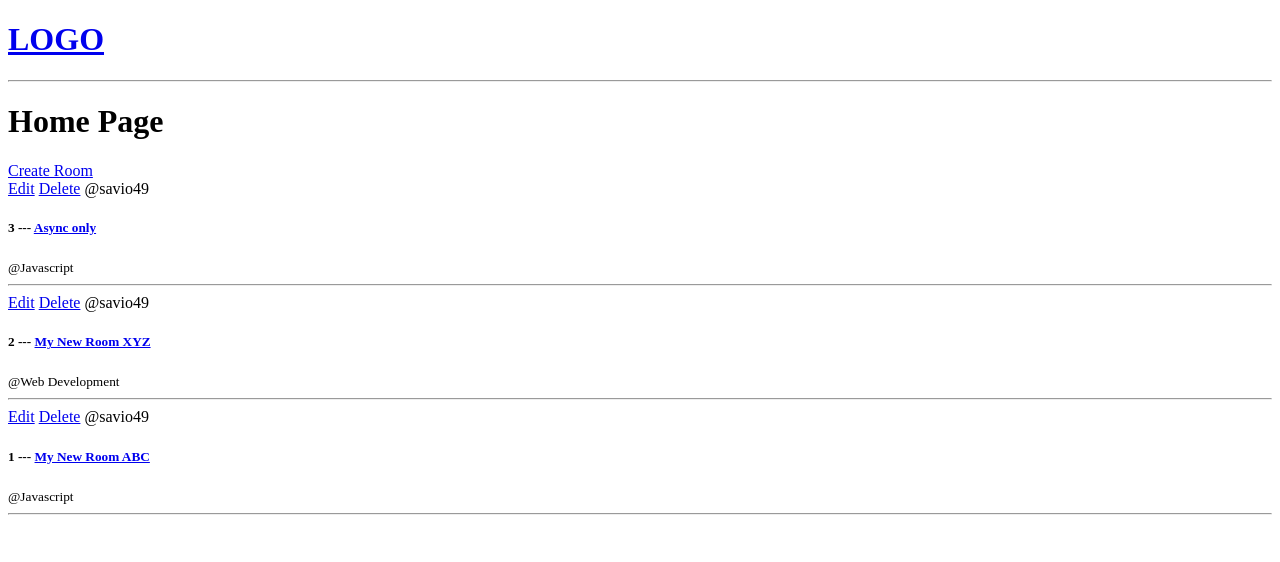
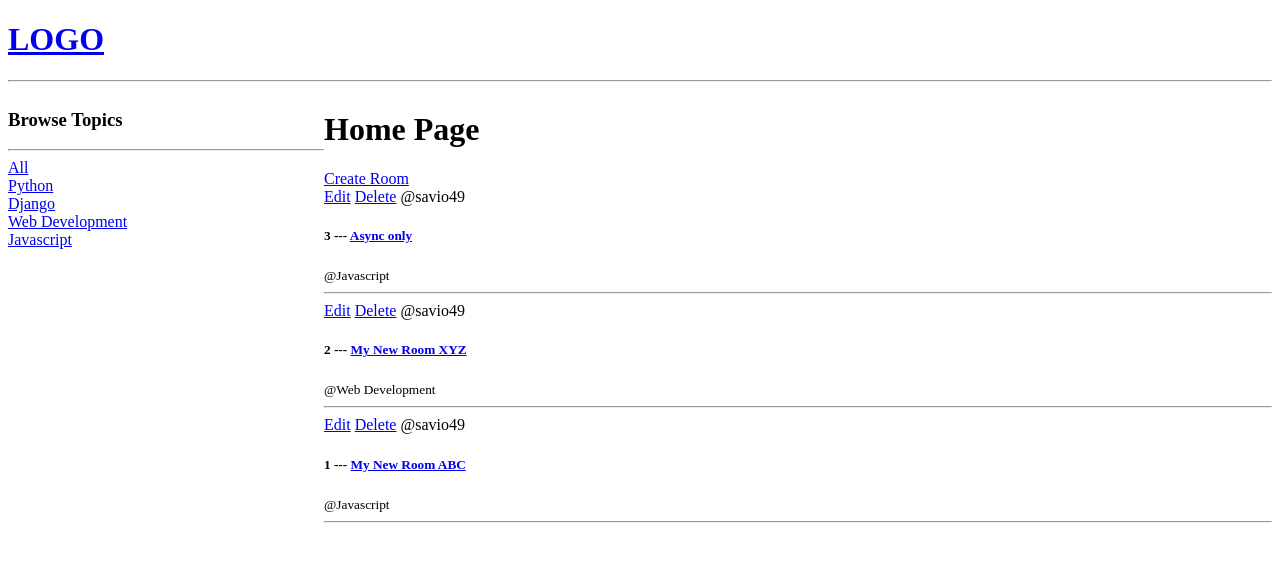
Before and after one commit to Savio49/DiscussionApp, a Django app: page / in a window 1280 px wide. Shown: the top 562 px of the page. Run offline with Django 4.2, Linux system fonts and the light colour scheme; data comes from the database, SQL or seed files in the repository.

Commit message:
CHECKPOINT: Filtering. Using CSS to add a list of topics to the left using grid. Defining a url for each topic-name using '?q={{topic.name}}'

```diff
--- a/base/templates/base/home.html
+++ b/base/templates/base/home.html
@@ -1,12 +1,34 @@
 {% extends 'main.html' %}
 
 {% block content %}
-<h1>Home Page</h1>
+
+<style>
+    .home-container {
+        display:grid;
+        grid-template-columns: 1fr 3fr;
+    }
+</style>
+
+<div class="home-container">
 
     <div>
+        <h3>Browse Topics</h3>
+        <hr>
 
+        <div>
+            <a href="{% url 'home' %}">All</a>
+        </div>
+        {% for topic in topics %}
+            <div>
+                <a href="{% url 'home' %}?q={{topic.name}}">{{topic.name}}</a>
+            </div>
+        {% endfor %}
+    </div>
+
+    <div>
+        <h1>Home Page</h1>
+        <div>
             <a href="{% url 'create-room' %}">Create Room</a>
-
             <div>
                 {% for room in rooms %}
                 <div>
@@ -20,5 +42,7 @@
                 {% endfor %}
             </div>
         </div>
+    </div>
 
+</div>
 {% endblock content %}
--- a/base/views.py
+++ b/base/views.py
@@ -1,6 +1,6 @@
 from django.shortcuts import render, redirect
 
-from .models import Room
+from .models import Room, Topic
 from .forms import RoomForm
 
 # queryset = ModelName.objects.all() # objects is the model manager which gives access to methods like all(), get(), filter(), exclude()
@@ -14,7 +14,8 @@ from .forms import RoomForm
 
 def home(request):
     rooms = Room.objects.all()  # query to get all rooms. objects is the model manager
-    context = {'rooms': rooms}
+    topics = Topic.objects.all()
+    context = {'rooms': rooms, 'topics':topics}
     return render(request, 'base/home.html', context)
 
 
```
Lines whose indentation alone changed are shown as unchanged.
